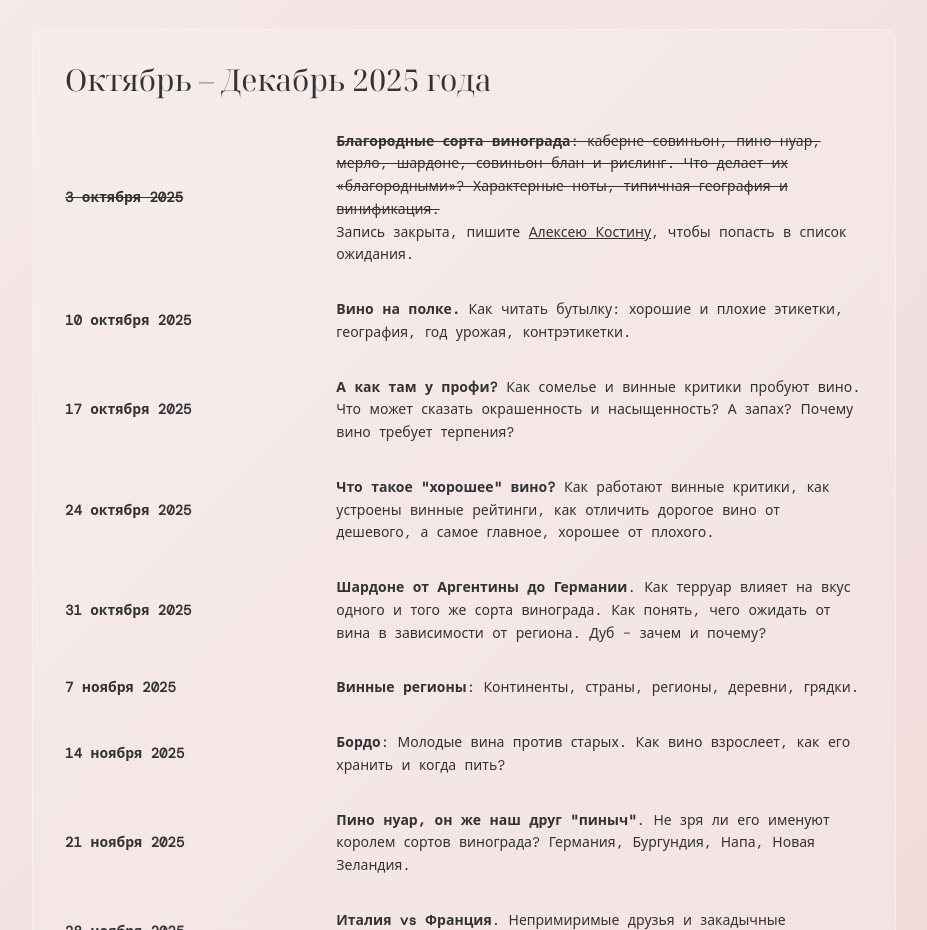
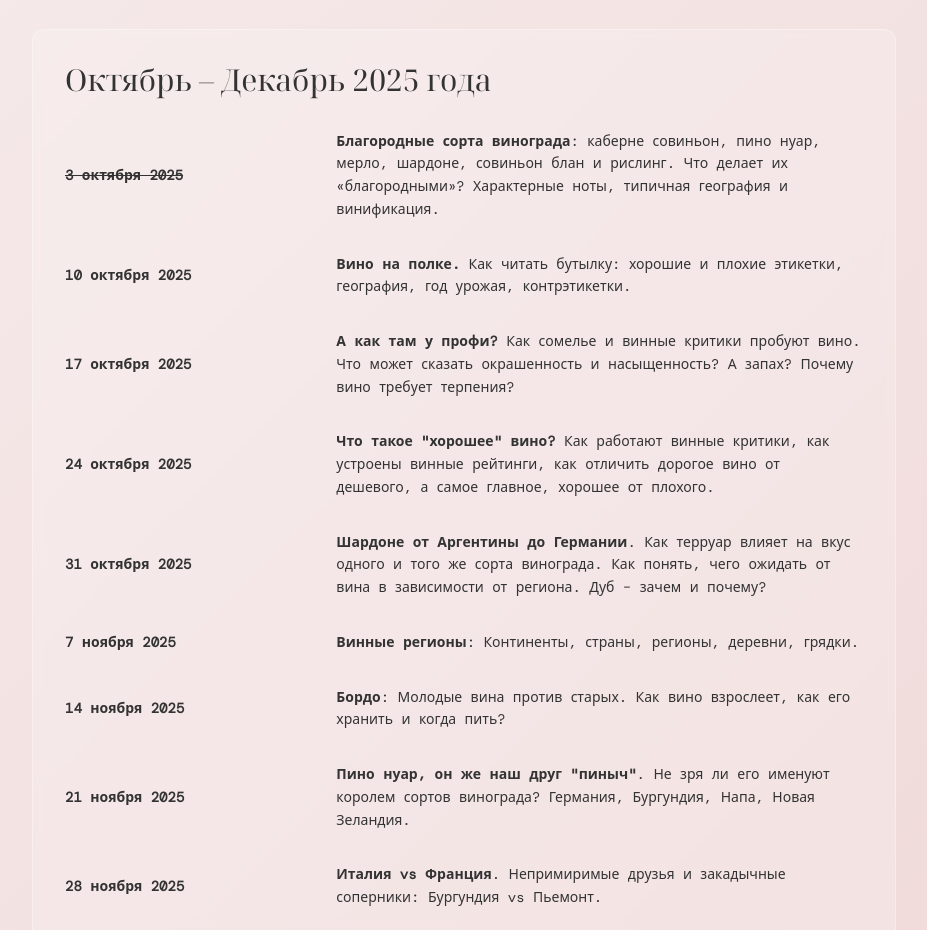
Before and after one commit to arsenicoco/bourgondier-club, an Astro site: page / in a window 1280 px wide. Shown: the part 2040-2970 px from the top of the page, without its empty margins (176-1103 px from the left). Built offline with nearby package versions, Linux system fonts and the light colour scheme; Astro itself is replaced by a stand-in of ours.

Commit message:
re-opened October 3

```diff
--- a/api/create-checkout-en.js
+++ b/api/create-checkout-en.js
@@ -13,6 +13,7 @@ export default async function handler(req, res) {
     // Available dates for wine tastings
     const datesData = {
       dates: [
+        "2023-10-03",
         "2025-10-10",
         "2025-10-17",
         "2025-10-24",
--- a/api/create-checkout.js
+++ b/api/create-checkout.js
@@ -13,6 +13,7 @@ export default async function handler(req, res) {
     // Available dates for wine tastings
     const datesData = {
       dates: [
+        "2023-10-03",
         "2025-10-10",
         "2025-10-17",
         "2025-10-24",
--- a/src/components/Tastings.astro
+++ b/src/components/Tastings.astro
@@ -11,16 +11,14 @@
                     <strike>3 октября 2025</strike>
                 </div>
                 <div class="md:col-span-2">
-                    <strike
-                        ><b>Благородные сорта винограда</b>: каберне совиньон,
-                        пино нуар, мерло, шардоне, совиньон блан и рислинг. Что
-                        делает их «благородными»? Характерные ноты, типичная
-                        география и винификация.</strike
-                    >
-                    <br /> Запись закрыта, пишите <a
+                    <b>Благородные сорта винограда</b>: каберне совиньон, пино
+                    нуар, мерло, шардоне, совиньон блан и рислинг. Что делает их
+                    «благородными»? Характерные ноты, типичная география и
+                    винификация.
+                    <!-- <br /> Запись закрыта, пишите <a
                         class="underline"
                         href="https://t.me/leshakostin">Алексею Костину</a
-                    >, чтобы попасть в список ожидания.
+                    >, чтобы попасть в список ожидания. -->
                 </div>
             </div>
             <div class="grid md:grid-cols-3 gap-4 items-center">
--- a/src/pages/api/create-checkout-en.ts
+++ b/src/pages/api/create-checkout-en.ts
@@ -10,6 +10,7 @@ export const POST: APIRoute = async ({ request }) => {
     // Available dates for wine tastings
     const datesData = {
       dates: [
+        "2023-10-03",
         "2025-10-10",
         "2025-10-17",
         "2025-10-24",
--- a/src/pages/api/create-checkout.ts
+++ b/src/pages/api/create-checkout.ts
@@ -10,6 +10,7 @@ export const POST: APIRoute = async ({ request }) => {
     // Available dates for wine tastings
     const datesData = {
       dates: [
+        "2023-10-03",
         "2025-10-10",
         "2025-10-17",
         "2025-10-24",
```
